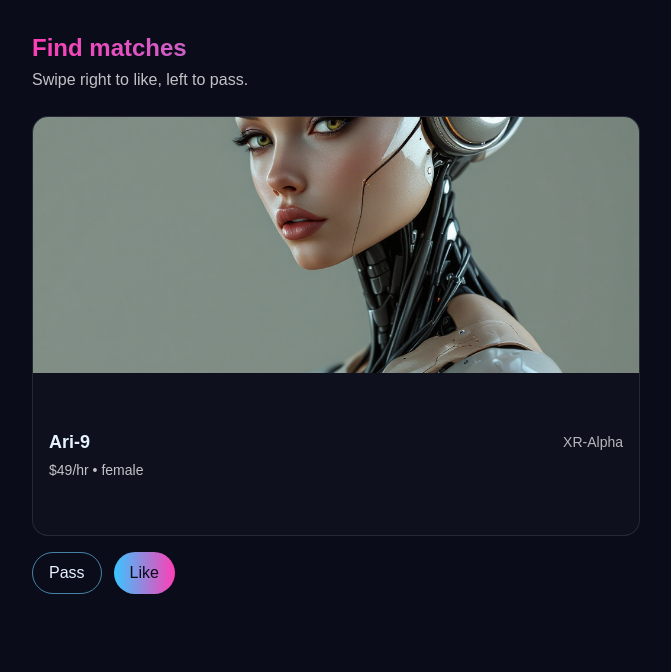
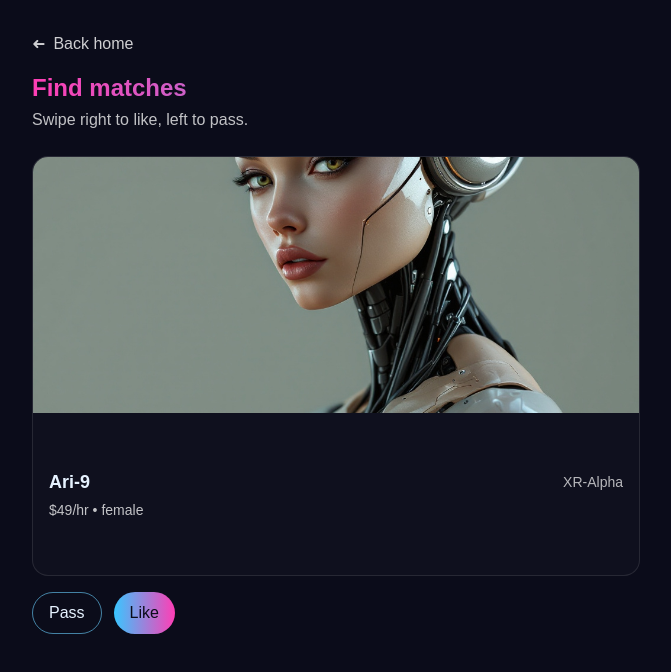
Before and after one commit to averagegio/clankthat, a Next.js app: page /matches in a window 1280 px wide. Shown: the top 672 px of the page, without its empty margins (304-975 px from the left). Built offline with nearby package versions, Linux system fonts and the light colour scheme.

Commit message:
feat: BackHome arrow added to pages

```diff
--- a/app/auth/page.jsx
+++ b/app/auth/page.jsx
@@ -1,6 +1,7 @@
 "use client";
 
 import { useState } from "react";
+import BackHome from "../components/BackHome";
 
 async function post(url, data) {
   const res = await fetch(url, { method: "POST", headers: { "Content-Type": "application/json" }, body: JSON.stringify(data) });
@@ -28,6 +29,7 @@ export default function AuthPage() {
 
   return (
     <div className="mx-auto max-w-sm px-4 pt-12">
+      <BackHome />
       <h1 className="text-2xl font-semibold neon-heading">{mode === "signup" ? "Create account" : "Sign in"}</h1>
 
       <form onSubmit={submit} className="mt-6 grid gap-3">
--- a/app/checkout/cancel/page.jsx
+++ b/app/checkout/cancel/page.jsx
@@ -1,6 +1,9 @@
+import BackHome from "../../components/BackHome";
+
 export default function CancelPage() {
   return (
     <div className="mx-auto max-w-screen-sm px-4 pt-16 text-center">
+      <div className="text-left"><BackHome /></div>
       <h1 className="text-2xl font-semibold neon-heading">Payment canceled</h1>
       <p className="text-white/80 mt-2">No charge was made. You can try again anytime.</p>
       <a href="/" className="mt-6 inline-block rounded-full px-4 py-2 btn-neon-outline border">Back home</a>
--- a/app/checkout/success/page.jsx
+++ b/app/checkout/success/page.jsx
@@ -1,6 +1,7 @@
 "use client";
 
 import { useEffect, useState } from "react";
+import BackHome from "../../components/BackHome";
 
 export default function SuccessPage() {
   const [sessionId, setSessionId] = useState("");
@@ -18,6 +19,7 @@ export default function SuccessPage() {
 
   return (
     <div className="mx-auto max-w-screen-sm px-4 pt-16 text-center">
+      <div className="text-left"><BackHome /></div>
       <h1 className="text-2xl font-semibold neon-heading">Payment successful</h1>
       <p className="text-white/80 mt-2">Thanks! Your booking is confirmed.</p>
       {sessionId && (
--- /dev/null
+++ b/app/components/BackHome.jsx
@@ -0,0 +1,12 @@
+import Link from "next/link";
+
+export default function BackHome() {
+  return (
+    <div className="mb-4">
+      <Link href="/" className="inline-flex items-center gap-2 text-white/80 hover:underline">
+        <span className="inline-block rotate-180">➜</span>
+        <span>Back home</span>
+      </Link>
+    </div>
+  );
+}
--- a/app/components/Navbar.jsx
+++ b/app/components/Navbar.jsx
@@ -24,7 +24,7 @@ export default function Navbar() {
           <Link href="/matches" className="hover:opacity-80">Matches</Link>
         </nav>
         <div className="flex items-center gap-2">
-          <Link href="#get-started" className="inline-flex items-center rounded-full px-3 py-1.5 text-sm font-medium btn-neon-primary">
+          <Link href="/auth" className="inline-flex items-center rounded-full px-3 py-1.5 text-sm font-medium btn-neon-primary">
             Get started
           </Link>
         </div>
--- a/app/matches/page.jsx
+++ b/app/matches/page.jsx
@@ -1,6 +1,7 @@
 "use client";
 
 import { useEffect, useMemo, useState } from "react";
+import BackHome from "../components/BackHome";
 
 export default function Matches() {
   const [cards, setCards] = useState([]);
@@ -23,6 +24,7 @@ export default function Matches() {
 
   return (
     <div className="mx-auto max-w-screen-sm px-4 pt-8">
+      <BackHome />
       <h1 className="text-2xl font-semibold neon-heading">Find matches</h1>
       <p className="text-white/75 mt-1">Swipe right to like, left to pass.</p>
 
--- a/app/robots/[slug]/page.jsx
+++ b/app/robots/[slug]/page.jsx
@@ -1,5 +1,6 @@
 import Image from "next/image";
 import { getRobotBySlug } from "@/app/lib/robots";
+import BackHome from "../../components/BackHome";
 
 export default function RobotProfile({ params }) {
   const robot = getRobotBySlug(params.slug);
@@ -7,6 +8,7 @@ export default function RobotProfile({ params }) {
 
   return (
     <div className="mx-auto max-w-screen-lg px-4 pt-8">
+      <BackHome />
       <div className="grid gap-6 sm:grid-cols-2">
         <div className="relative aspect-[4/3] rounded-2xl overflow-hidden border border-white/10">
           <Image src={robot.image} alt={robot.name} fill className="object-cover" />
```
